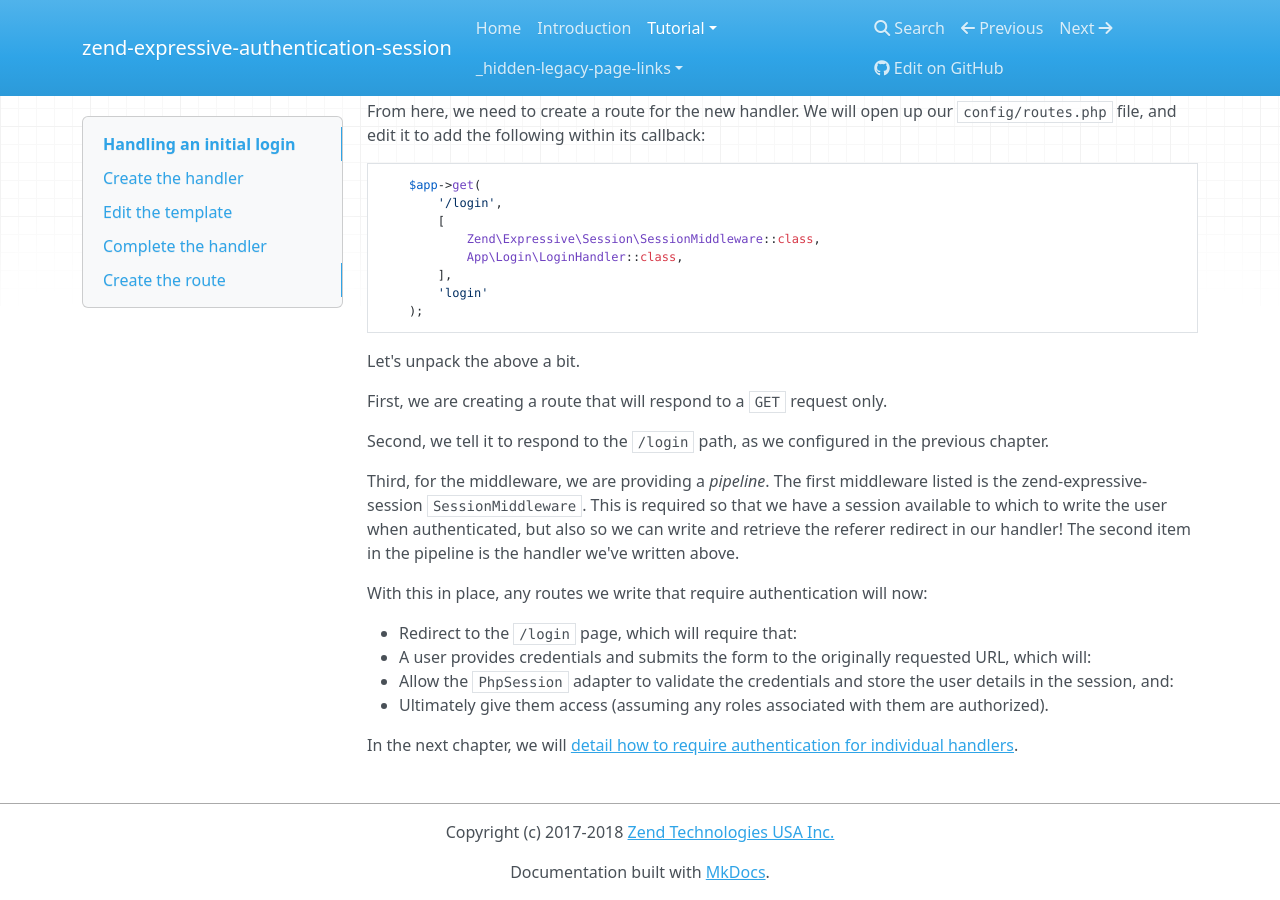
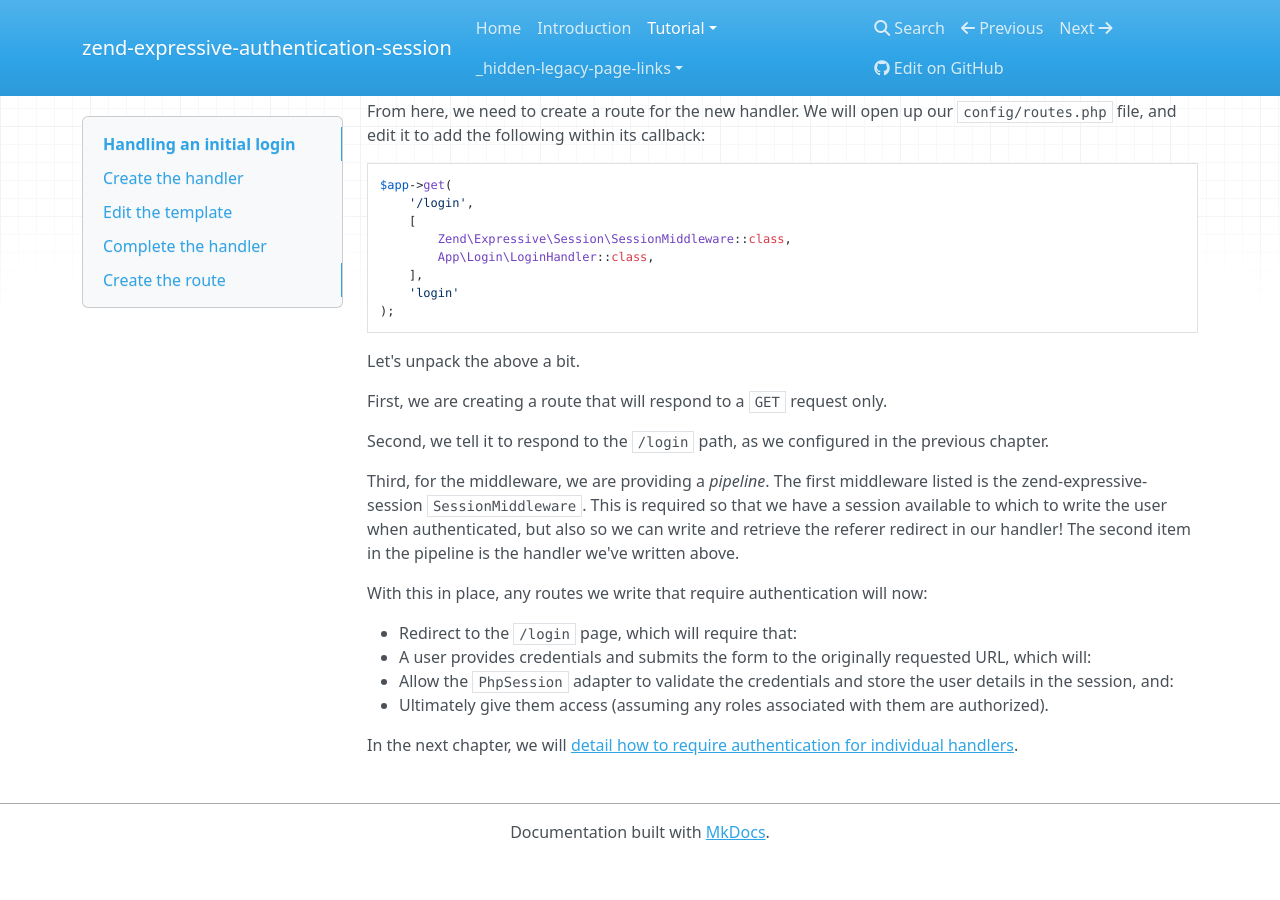
Before and after one commit to mezzio/mezzio-authentication-session, an MkDocs documentation site: the page built from docs/book/v1/login-handler.md, in a window 1280 px wide and 900 px high, scrolled down 2731 px. Built offline with MkDocs 1.6.1, drawn with Linux system fonts in a browser that asks for light colours; nearby versions of some CDN libraries; old or Windows-style settings are respelled for this version of MkDocs; after the commit the page ends 3591 px from its top, so only the background shows below that; some of the changed text lies outside the part shown.

Commit message:
Incorporated feedback from @froschdesign

````diff
--- a/docs/book/v1/login-handler.md
+++ b/docs/book/v1/login-handler.md
@@ -66,11 +66,11 @@ PlatesPHP as noted earlier. As such, we will update the template in
         <div class="col-sm"><form action="<?= $action ?>" method="post">
             <div class="form-group">
                 <label for="username">Username</label>
-                <input type="text" class="form-control" id="username" placeholder="Enter username">
+                <input type="text" class="form-control" id="username" name="username" placeholder="Enter username">
             </div>
             <div class="form-group">
                 <label for="password">Password</label>
-                <input type="password" class="form-control" id="password" placeholder="Password">
+                <input type="password" class="form-control" id="password" name="password" placeholder="Password">
             </div>
             <button type="submit" class="btn btn-primary">Submit</button>
         </form></div>
@@ -148,14 +148,14 @@ From here, we need to create a route for the new handler. We will open up our
 `config/routes.php` file, and edit it to add the following within its callback:
 
 ```php
-    $app->get(
-        '/login',
-        [
-            Zend\Expressive\Session\SessionMiddleware::class,
-            App\Login\LoginHandler::class,
-        ],
-        'login'
-    );
+$app->get(
+    '/login',
+    [
+        Zend\Expressive\Session\SessionMiddleware::class,
+        App\Login\LoginHandler::class,
+    ],
+    'login'
+);
 ```
 
 Let's unpack the above a bit.
--- a/mkdocs.yml
+++ b/mkdocs.yml
@@ -1,7 +1,7 @@
 docs_dir: docs/book
 site_dir: docs/html
 pages:
-    - index.md
+    - Home: index.md
     - Introduction: v1/intro.md
     - Tutorial:
       - Configuration: v1/config.md
@@ -12,4 +12,3 @@ pages:
 site_name: zend-expressive-authentication-session
 site_description: 'Username/password, session-backed authentication adapter for zend-expressive-authentication.'
 repo_url: 'https://github.com/zendframework/zend-expressive-authentication-session'
-copyright: 'Copyright (c) 2017-2018 <a href="http://www.zend.com/">Zend Technologies USA Inc.</a>'
````
Also changed, not shown: docs/book/v1/config.md (+0 -1 lines).
